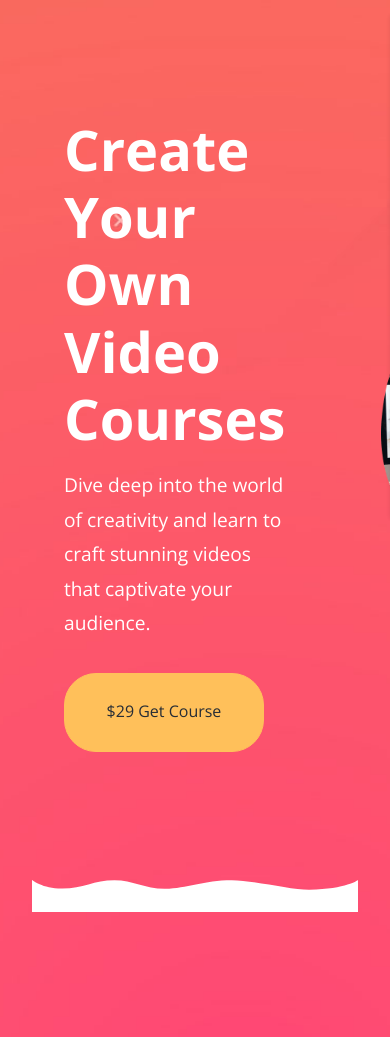
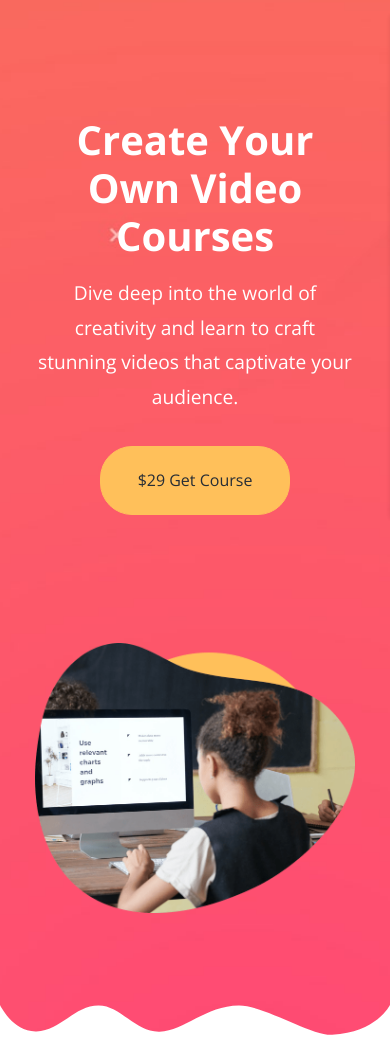
Before and after one commit to FelixPatric/tutor-website, a plain HTML site: page index.html in a window 390 px wide. Shown: the part 68-1105 px from the top of the page. Drawn offline with nearby package versions, Linux system fonts and the light colour scheme.

Commit message:
refactor button padding and enhance hero section styles for responsiveness

```diff
--- a/css/styles.css
+++ b/css/styles.css
@@ -49,7 +49,7 @@ img {
 
 .btn {
     display: inline-block;
-    padding: 1.6rem 2.6rem;
+    padding: 1.3rem 2.3rem;
     border: 1px solid var(--secondary-color);
     border-radius: 32px;
     background: var(--secondary-color);
@@ -185,12 +185,42 @@ img {
    margin-right: -100px;
 }
 
+.hero .frame-decoration {
+    position: absolute;
+    bottom: 0;
+    left: 0;
+    width: 100%;
+    height: 100px;
+}
+
 /* Media Queries */
-@media (max-width: 1200px){
+@media (max-width: 1200px) {
+   hero .hero-flex {
+        gap: 2rem;
+    }
+    .hero img {
+        max-width: 500px;
+        margin-right: 0;
+    }
+    .hero h1 {
+        font-size: 3rem;
+    }
 
 }
-@media (max-width: 992px){
 
+@media (max-width: 992px) {
+    .hero {
+        text-align: center;
+    }
+
+    .hero .hero-flex {
+        flex-direction: column;
+        padding-bottom: 4rem;
+    }
+    .hero img {
+        max-width: 600px;
+        margin-top: 2rem;
+    }
 }
 
 @media (max-width: 768px) {
@@ -206,6 +236,16 @@ img {
     }
 
 }
-@media (max-width: 576px){
+@media (max-width: 576px) {
+    .hero {
+        padding-right: 0.2rem;
+        padding-left: 0.2rem;
+    }
 
+    .hero h1 {
+        font-size: 2.5rem;
+    }
+    .hero img {
+        max-width: 350px;
+    }
 }
```
